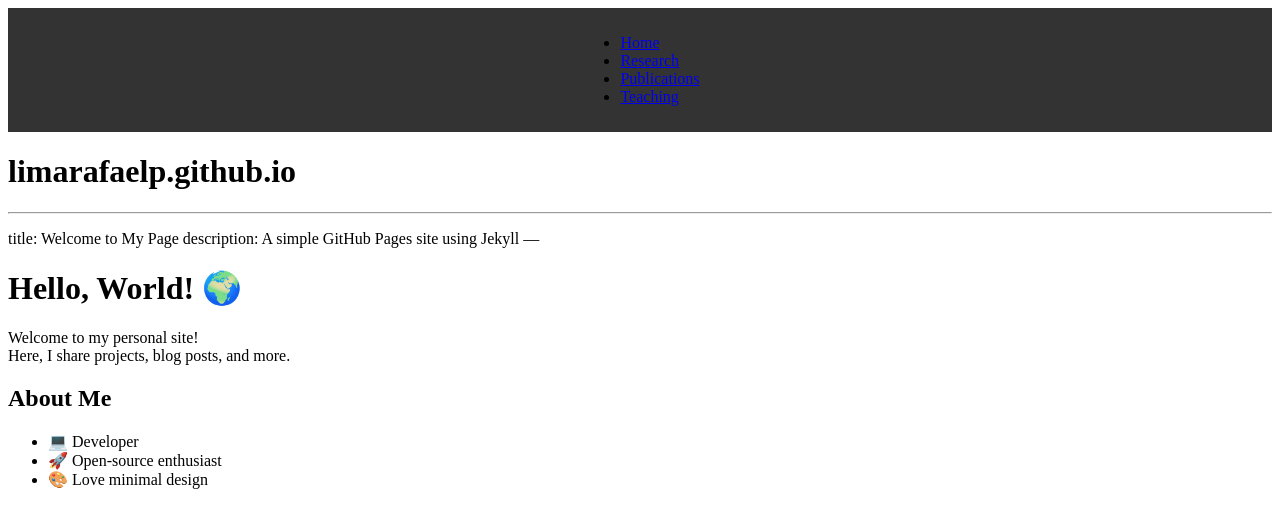
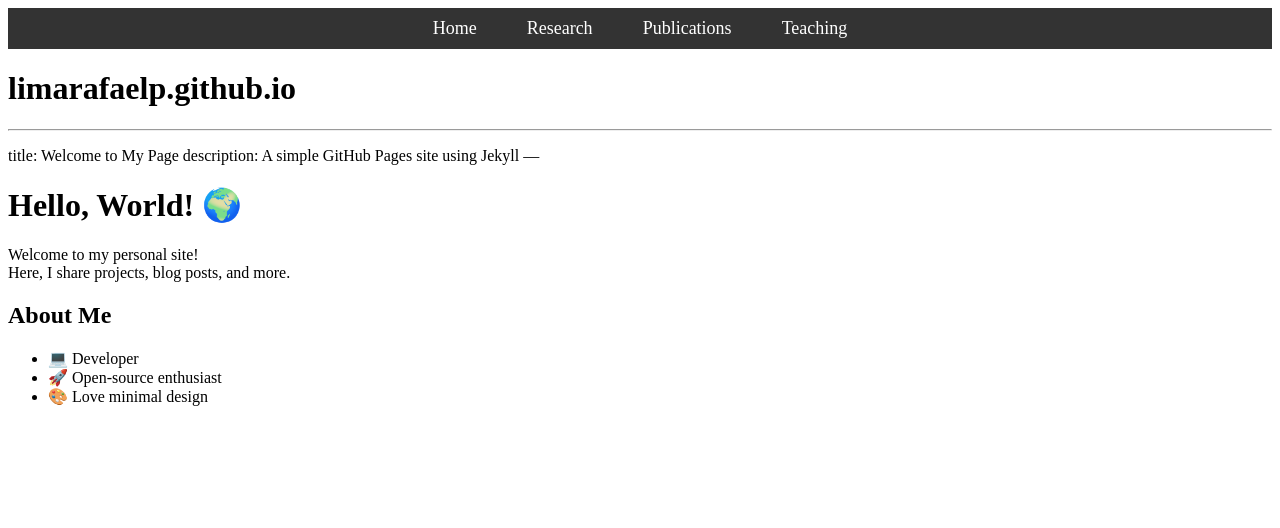
Before and after one commit to limarafaelp/limarafaelp.github.io, a Jekyll site: the page built from README.md, in a window 1280 px wide. Shown: the top 528 px of the page. Built offline with Jekyll 4.4.1, drawn with Linux system fonts in a browser that asks for light colours; our own code applies the rules of GitHub Pages for plain Markdown files.

Commit message:
Update style.css

```diff
--- a/assets/css/style.css
+++ b/assets/css/style.css
@@ -6,3 +6,26 @@
     justify-content: center;
     padding: 10px;
 }
+
+.navbar ul {
+    list-style-type: none;
+    margin: 0;
+    padding: 0;
+    display: flex;
+}
+
+.navbar ul li {
+    margin: 0 15px;
+}
+
+.navbar ul li a {
+    color: white;
+    text-decoration: none;
+    font-size: 18px;
+    padding: 10px;
+}
+
+.navbar ul li a:hover {
+    background-color: #555;
+    border-radius: 5px;
+}
```
